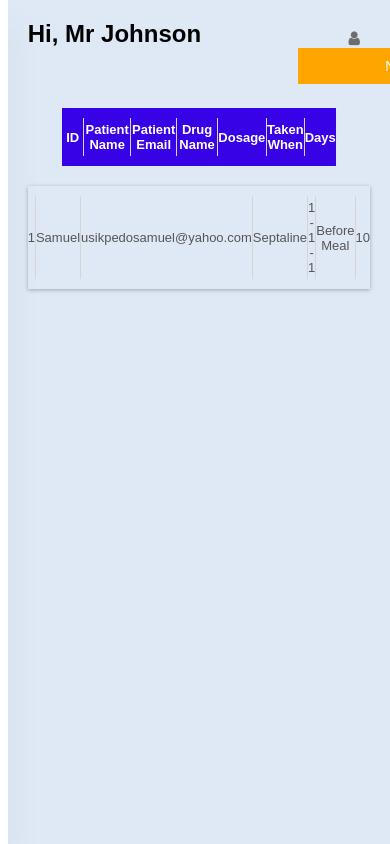
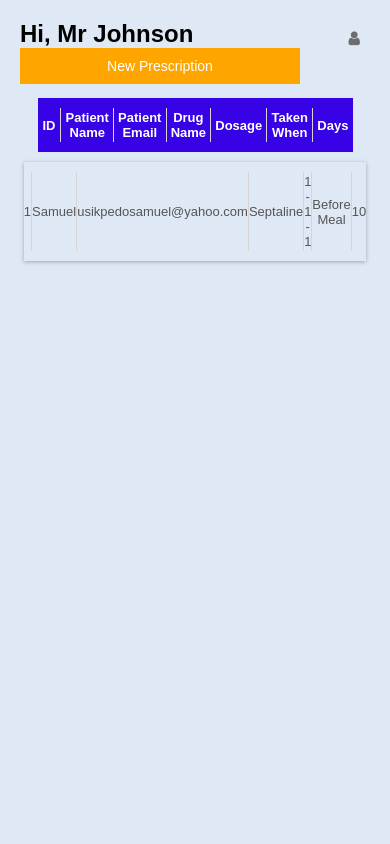
Before and after one commit to kingsamito/Drug-Prescription, a PHP site: page /prescription.php in a window 390 px wide; the page is wider, and only the part inside the window is pictured. Run offline with PHP 8.4, Linux system fonts and the light colour scheme; a user stored in the database is signed in; data comes from the database, SQL or seed files in the repository.

Commit message:
Chat box icon done, prescription table done

```diff
--- a/chatbox.html
+++ b/chatbox.html
@@ -27,10 +27,6 @@
                 </select>
             </div>
 
-
-          <!--<label for="orderNumber">ORDER NUMBER</label>
-          <input id="orderNumber" name="orderNumber" type="text" />
-          <label for="customerNote">YOUR MESSAGE <em>&#x2a;</em></label>-->
           <textarea id="customerNote" name="customerNote" required="" rows="4"></textarea>
           <h3>
             Please provide all the information about your issue you can.
--- a/css/prescription.css
+++ b/css/prescription.css
@@ -155,19 +155,25 @@ a:hover{
     .main-skills .card{
         width: 100%;
     }
+    nav{
+        display: none;
+    }
+    .table-cell{
+        width: 0.5%;
+    }
 }
 
 
 /*Patient Table*/
 
 .table-box{
-    margin: 50px auto;
+
 }
 
 .table-row{
     display: table;
-    width: 80%;
-    margin: 20px auto;
+    width: 90%;
+    margin: 10px auto;
     font-family: sans-serif;
     background: transparent;
     padding: 10px 0;
@@ -178,9 +184,9 @@ a:hover{
 
 .table-cell{
     display: table-cell;
-    width: 20%;
+    width: 5%;
     text-align: center;
-    padding: 4px 0;
+    padding: 2px 0;
     border-right: 1px solid #d6d4d4;
     vertical-align: middle;
 }
@@ -209,7 +215,7 @@ a:hover{
 /* prescribe button */
 
 .prescribe{
-    padding-left: 79%;
+    margin: auto 0;
 }
 .prescribe a{
     background: orange;
--- a/prescription.php
+++ b/prescription.php
@@ -67,7 +67,7 @@ if (!isset($_SESSION['role']))
 
             <!--Table for patient-->
 
-            <div class="tale-box">
+            <div class="table-box">
                 <div class="table-row table-head">
                     <div class="table-cell">
                         <p>ID</p>
```
Also changed, not shown: css/style.css (+21 -0 lines), index.php (+8 -3 lines), img/chat.png (added).
